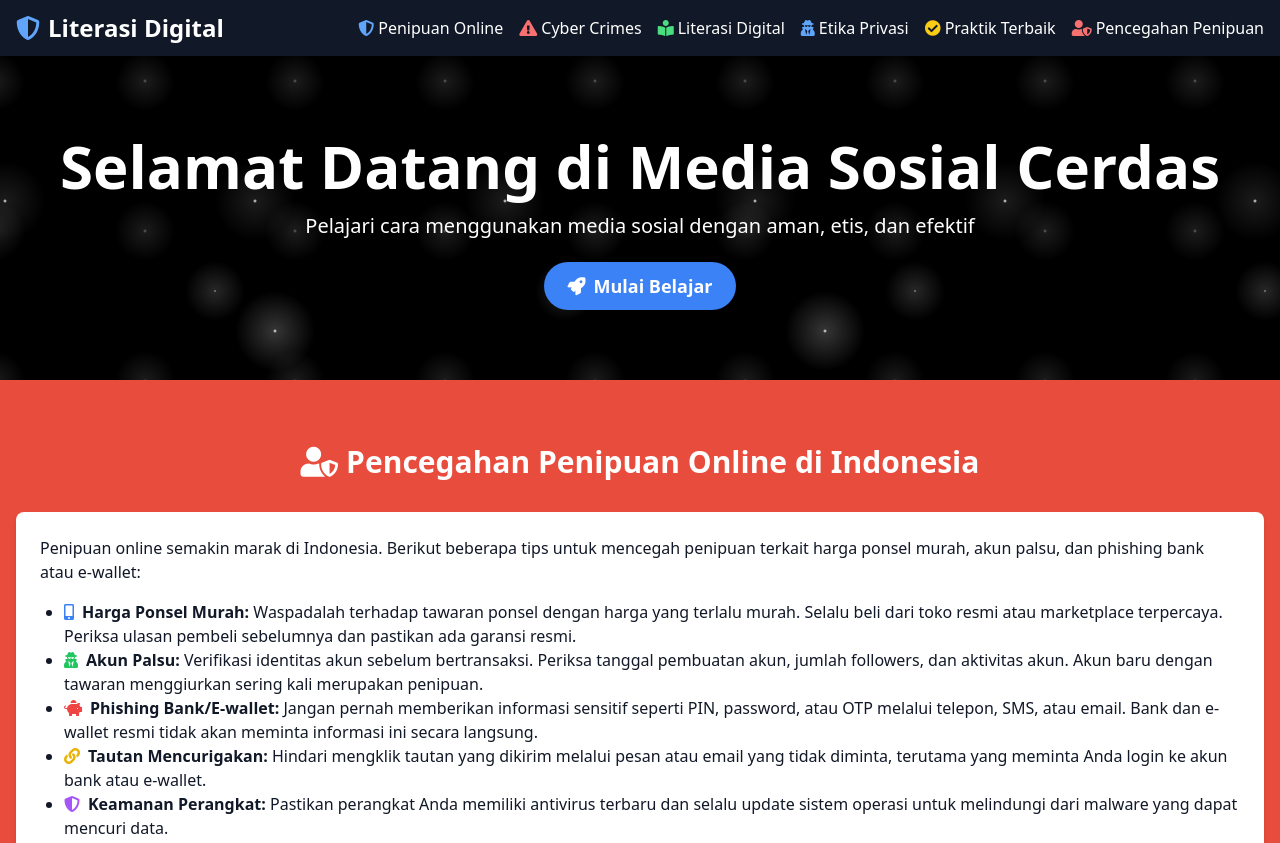
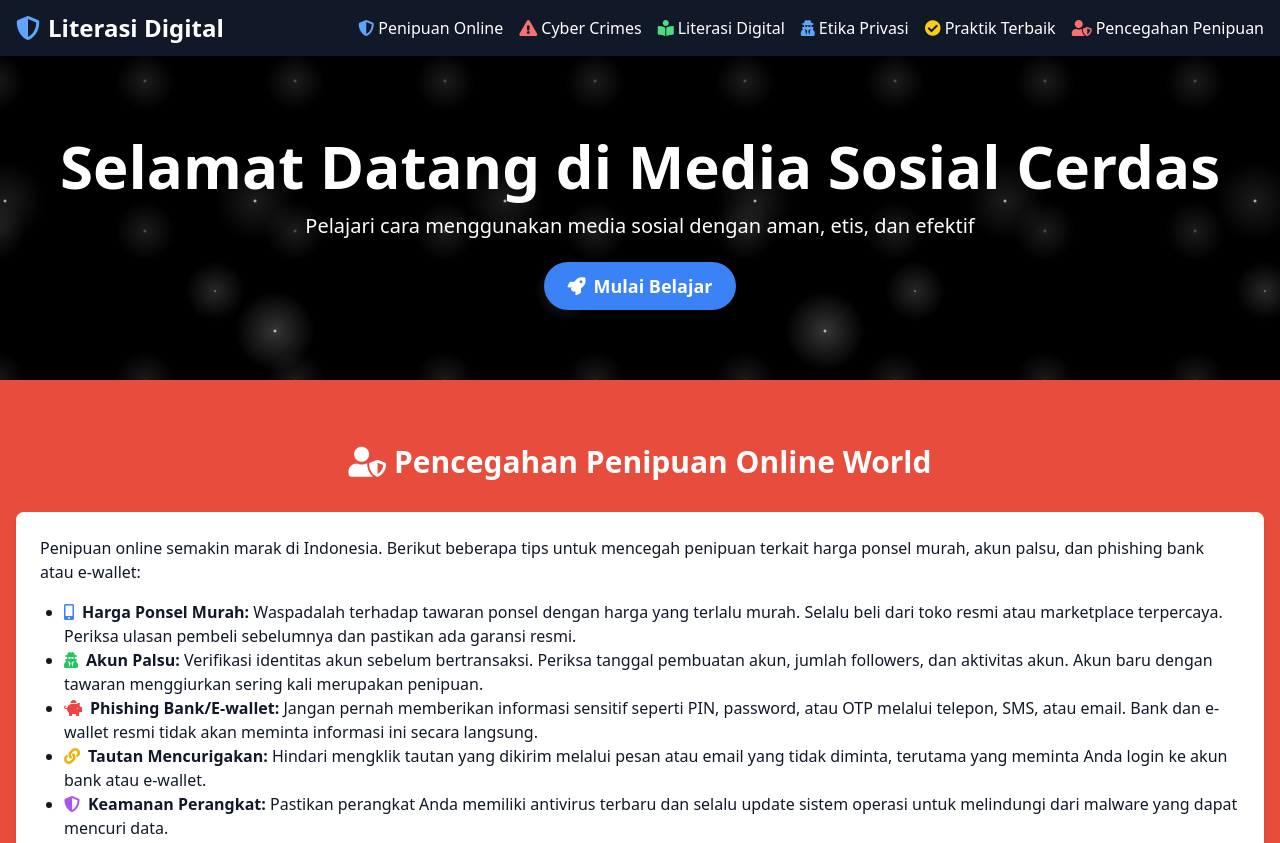
Before and after one commit to agam-riyandana/Literasi-Digital-Indonesia, a plain HTML site: page index.html in a window 1280 px wide. Shown: the top 843 px of the page. Drawn offline with nearby package versions, Linux system fonts and the light colour scheme.

Commit message:
Update index.html

```diff
--- a/index.html
+++ b/index.html
@@ -56,7 +56,7 @@
                 <li><a href="#literasi-digital" class="block py-2 hover:bg-gray-800"><i class="fas fa-book-reader mr-1 text-green-400"></i>Literasi Digital</a></li>
                 <li><a href="#etika-privasi" class="block py-2 hover:bg-gray-800"><i class="fas fa-user-secret mr-1 text-blue-400"></i>Etika Privasi</a></li>
                 <li><a href="#praktik-terbaik" class="block py-2 hover:bg-gray-800"><i class="fas fa-check-circle mr-1 text-yellow-400"></i>Praktik Terbaik</a></li>
-                li><a href="#pencegahan-penipuan" class="block py-2 hover:bg-gray-800"><i class="fas fa-user-shield mr-1 text-red-400"></i>Pencegahan Penipuan</a></li>
+                <li><a href="#pencegahan-penipuan" class="block py-2 hover:bg-gray-800"><i class="fas fa-user-shield mr-1 text-red-400"></i>Pencegahan Penipuan</a></li>
             </ul>
         </nav>
     </header>
@@ -74,7 +74,7 @@
 
         <section id="pencegahan-penipuan" class="py-16 fraud-prevention-bg text-white">
             <div class="container mx-auto px-4">
-                <h2 class="text-3xl font-bold mb-8 text-center"><i class="fas fa-user-shield mr-2"></i>Pencegahan Penipuan Online di Indonesia</h2>
+                <h2 class="text-3xl font-bold mb-8 text-center"><i class="fas fa-user-shield mr-2"></i>Pencegahan Penipuan Online World</h2>
                 <div class="bg-white text-gray-900 p-6 rounded-lg shadow-md">
                     <p class="mb-4">Penipuan online semakin marak di Indonesia. Berikut beberapa tips untuk mencegah penipuan terkait harga ponsel murah, akun palsu, dan phishing bank atau e-wallet:</p>
                     <ul class="list-disc pl-6 mb-4">
```
